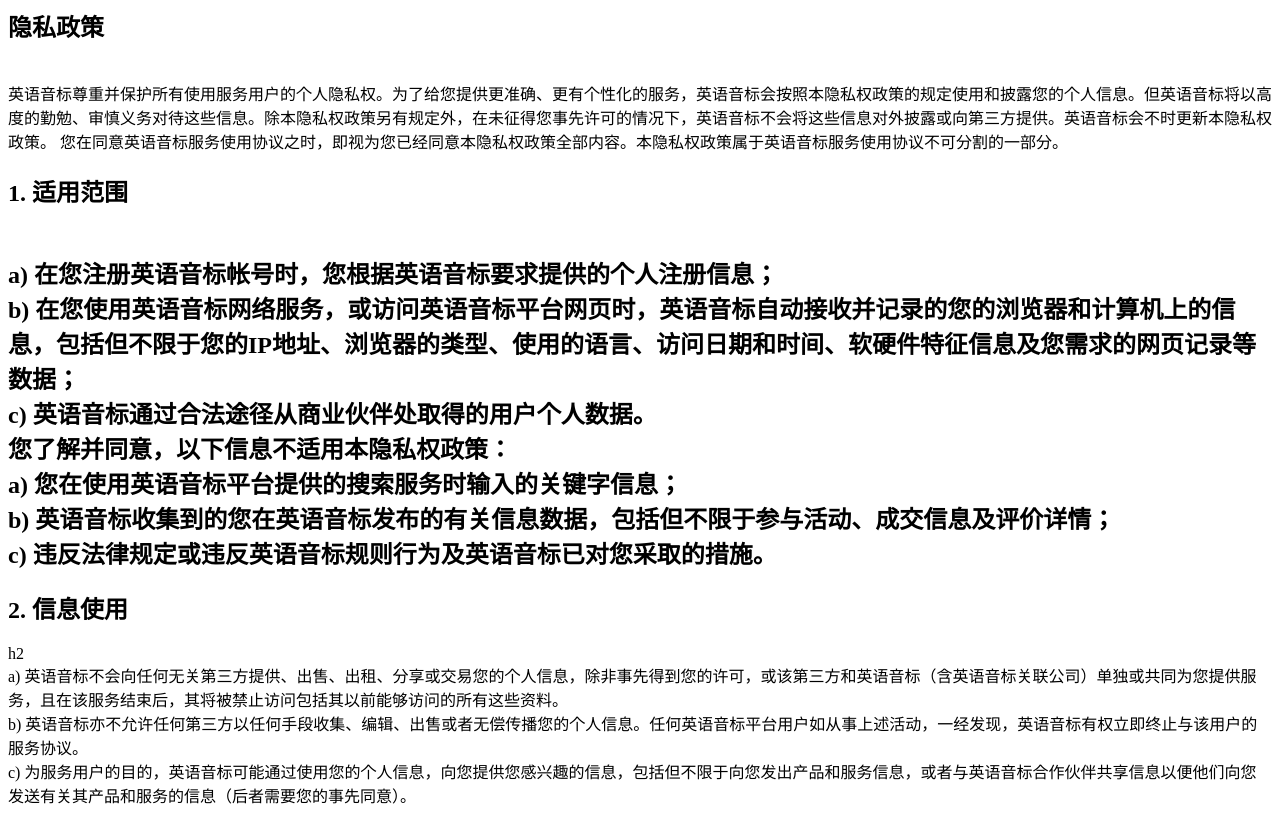
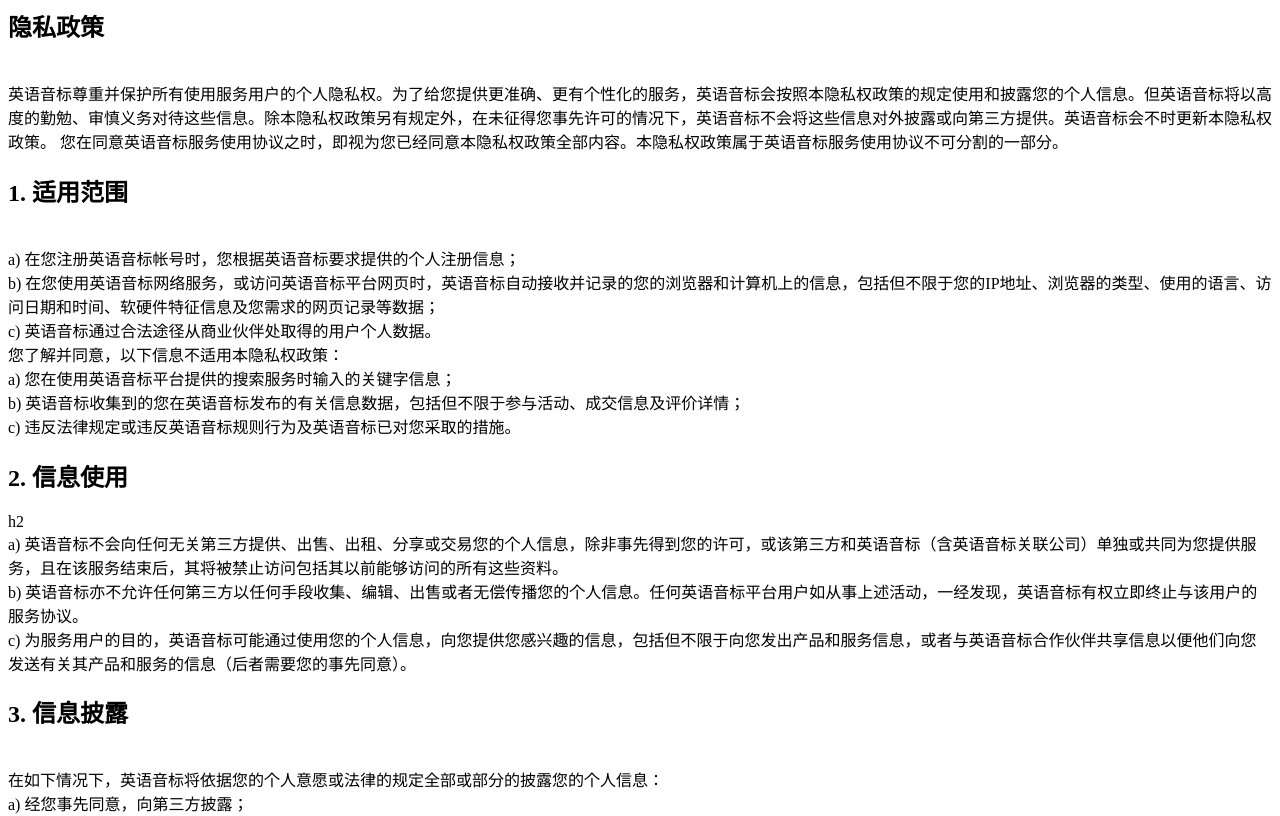
Before and after one commit to yexiayun/yexiayun.github.io, a plain HTML site: page index.html in a window 1280 px wide. Shown: the top 816 px of the page. Drawn offline with Linux system fonts and the light colour scheme.

Commit message:
Update index.html

```diff
--- a/index.html
+++ b/index.html
@@ -1,7 +1,7 @@
 <h2>隐私政策</h2><br>
 英语音标尊重并保护所有使用服务用户的个人隐私权。为了给您提供更准确、更有个性化的服务，英语音标会按照本隐私权政策的规定使用和披露您的个人信息。但英语音标将以高度的勤勉、审慎义务对待这些信息。除本隐私权政策另有规定外，在未征得您事先许可的情况下，英语音标不会将这些信息对外披露或向第三方提供。英语音标会不时更新本隐私权政策。 您在同意英语音标服务使用协议之时，即视为您已经同意本隐私权政策全部内容。本隐私权政策属于英语音标服务使用协议不可分割的一部分。
 <br>
-<h2>1. 适用范围<h2><br>
+<h2>1. 适用范围</h2><br>
 a) 在您注册英语音标帐号时，您根据英语音标要求提供的个人注册信息；<br>
 
 b) 在您使用英语音标网络服务，或访问英语音标平台网页时，英语音标自动接收并记录的您的浏览器和计算机上的信息，包括但不限于您的IP地址、浏览器的类型、使用的语言、访问日期和时间、软硬件特征信息及您需求的网页记录等数据；
```
